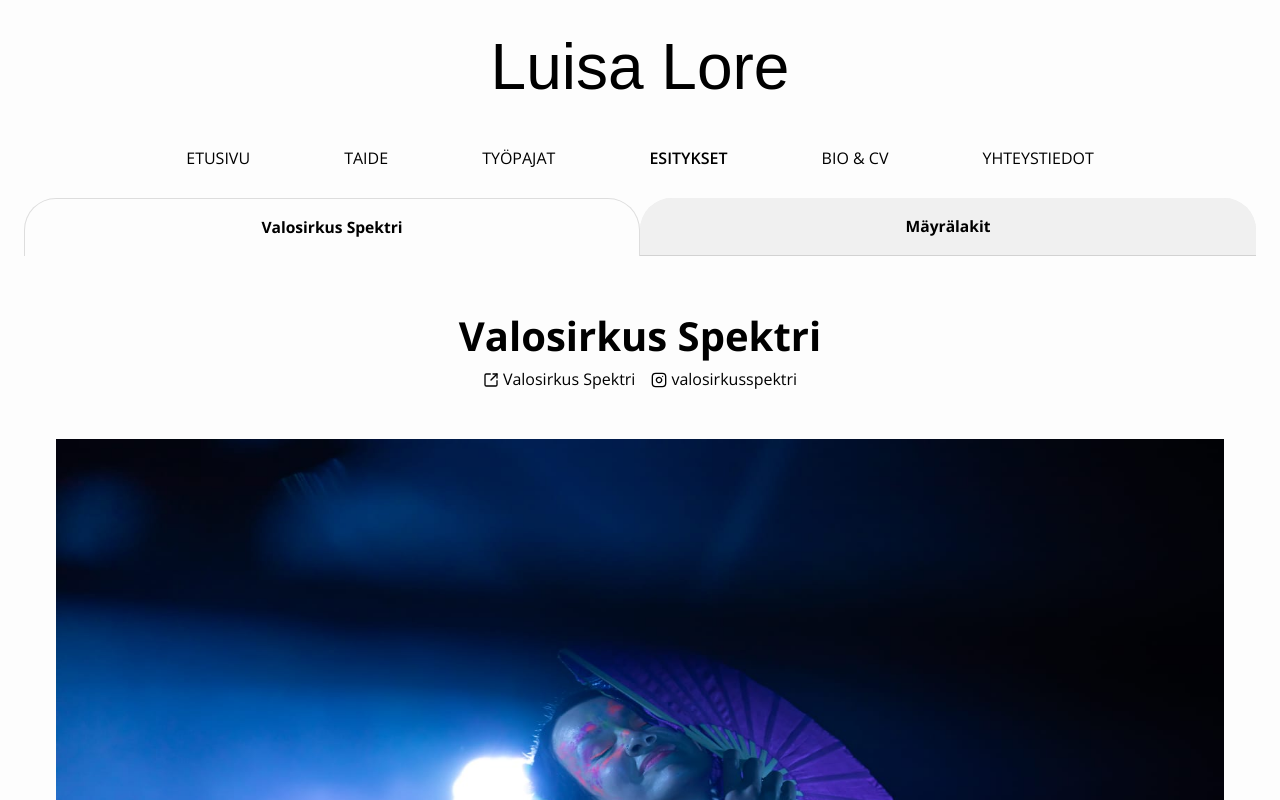
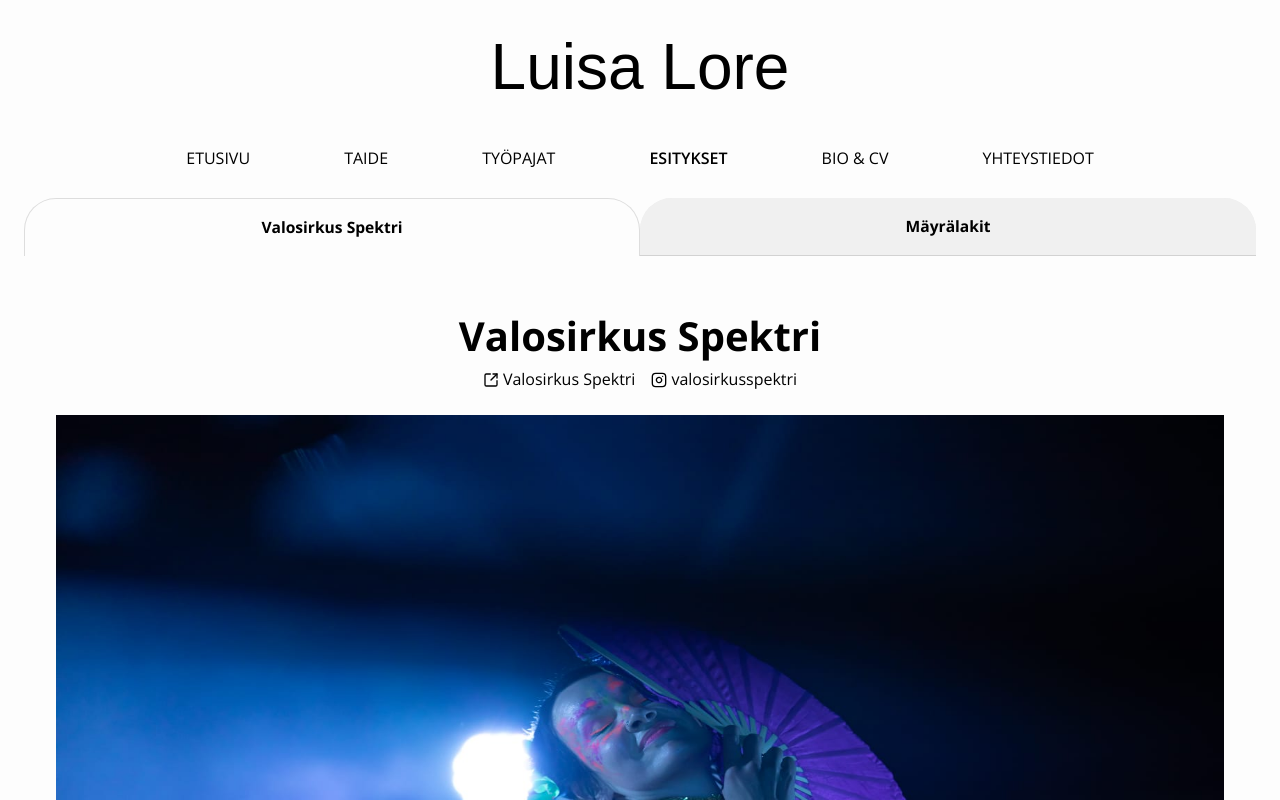
Before and after one commit to reijjo/portfolios, a Next.js app in the folder nextjsliisa/: page /esitykset in a window 1280 px wide. Shown: the top 800 px of the page. Built offline with nearby package versions, Linux system fonts and the light colour scheme; a web font is replaced by a local one.

Commit message:
fixed some padding

```diff
--- a/nextjsliisa/src/app/(pages)/esitykset/_components/Esitys.css
+++ b/nextjsliisa/src/app/(pages)/esitykset/_components/Esitys.css
@@ -9,6 +9,10 @@
   justify-content: center;
   align-items: center;
   gap: 3rem;
+
+  &:last-child {
+    gap: 1.5rem;
+  }
 }
 
 .esitys-links {
```
